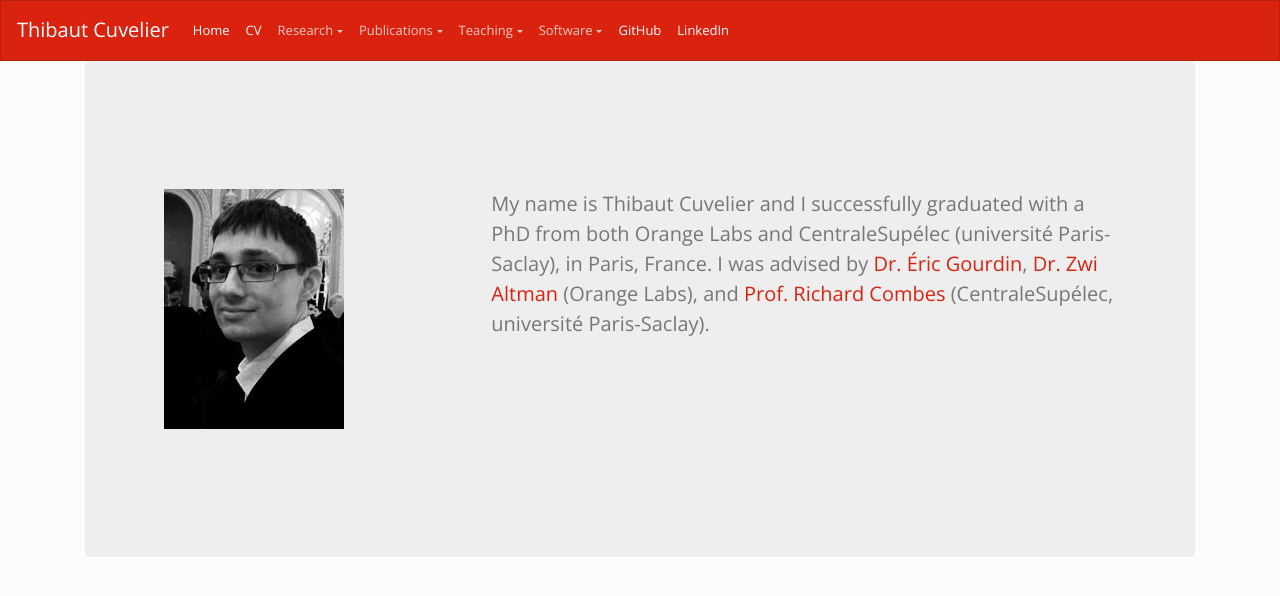
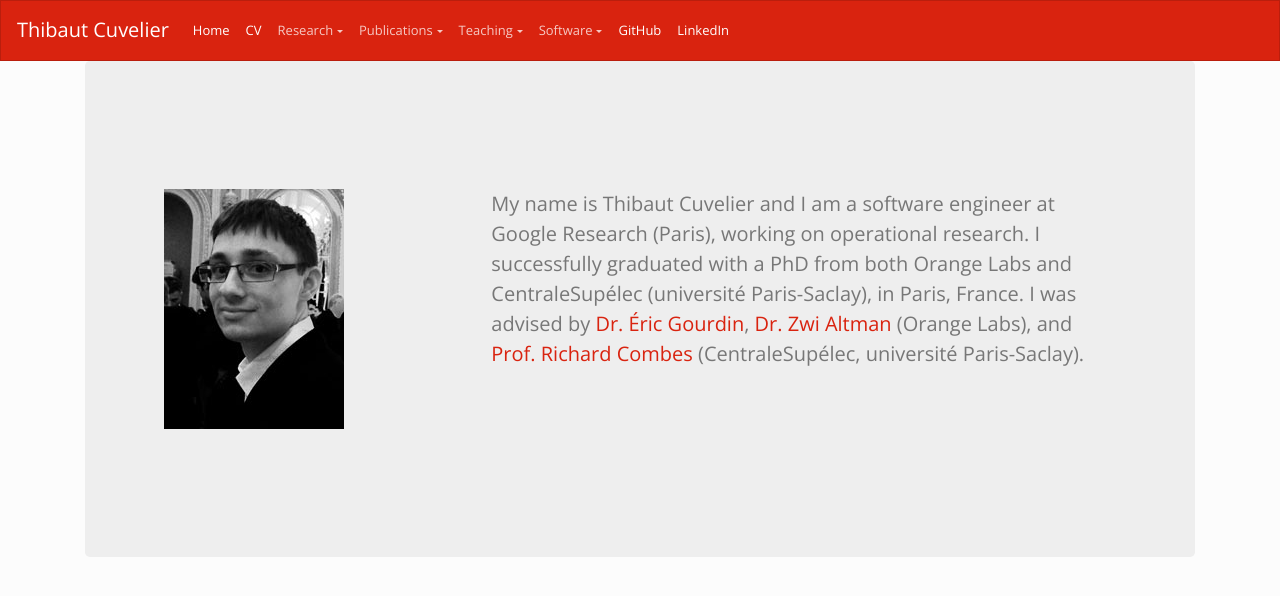
Before and after one commit to dourouc05/dourouc05.github.io, a Jekyll site: the page built from index.md, in a window 1280 px wide. Shown: the top 596 px of the page. Built offline with Jekyll 4.4.1, drawn with Linux system fonts in a browser that asks for light colours; our own code applies the rules of GitHub Pages for plain Markdown files; a script that is not in the unit is left out.

Commit message:
Update index.md

```diff
--- a/index.md
+++ b/index.md
@@ -12,7 +12,7 @@ title: Thibaut Cuvelier
         ![Photo](/images/photo.2016.11.jpg)
       </div>
       <div class="col-8" markdown="span" style="font-size: 1.25rem">
-        My name is Thibaut Cuvelier and I successfully graduated with a PhD from both Orange Labs and CentraleSupélec (université Paris-Saclay), in Paris, France. I was advised by [Dr. Éric Gourdin](https://www.researchgate.net/profile/Eric_Gourdin), [Dr. Zwi Altman](https://scholar.google.fr/citations?user=yc74_A0AAAAJ) (Orange Labs), and [Prof. Richard Combes](http://www.l2s.centralesupelec.fr/perso/richard.combes) (CentraleSupélec, université Paris-Saclay).
+        My name is Thibaut Cuvelier and I am a software engineer at Google Research (Paris), working on operational research. I successfully graduated with a PhD from both Orange Labs and CentraleSupélec (université Paris-Saclay), in Paris, France. I was advised by [Dr. Éric Gourdin](https://www.researchgate.net/profile/Eric_Gourdin), [Dr. Zwi Altman](https://scholar.google.fr/citations?user=yc74_A0AAAAJ) (Orange Labs), and [Prof. Richard Combes](http://www.l2s.centralesupelec.fr/perso/richard.combes) (CentraleSupélec, université Paris-Saclay).
       </div>
     </div>
   </div>
```
